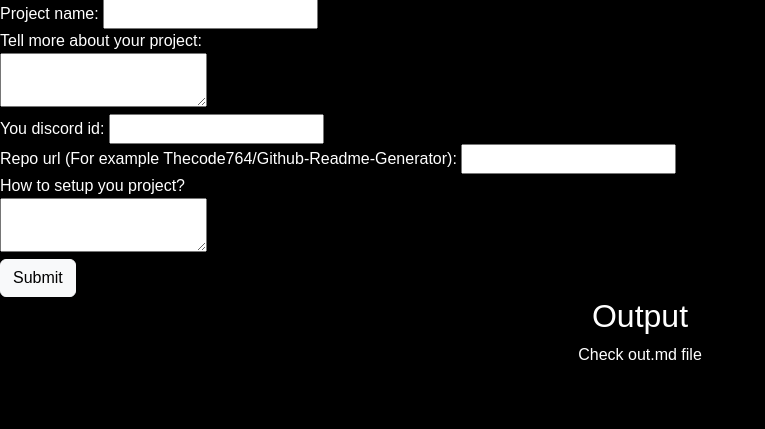
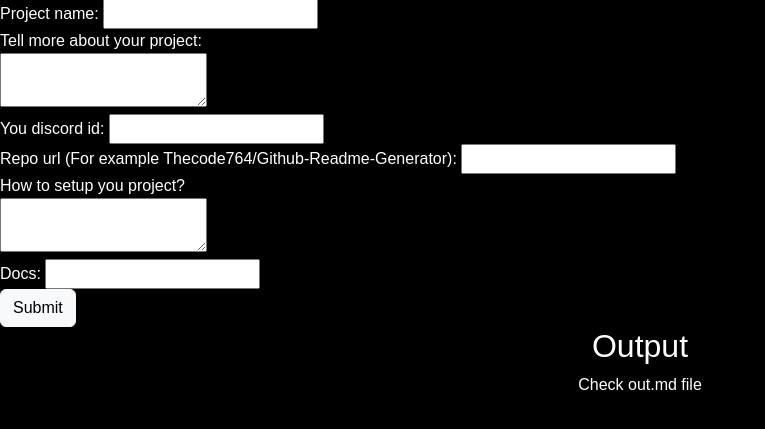
Before and after one commit to Thecode764/Github-Readme-Generator, a Flask app: page / in a window 1280 px wide. Shown: the part 202-631 px from the top of the page, without its empty margins (0-765 px from the left). Run offline with Flask 3, Linux system fonts and the light colour scheme; some libraries are stand-ins or nearby versions.

Commit message:
📦️ ✨ New `version` and new features

```diff
--- a/app.py
+++ b/app.py
@@ -11,6 +11,7 @@ def home():
             dis = request.form.get("discord")
             pu = request.form.get("projectUrl")
             ps = request.form.get("projectSetup")
+            pd = request.form.get("projectDocs")
 
             html_content = f"""
 <h1 align="center">{pn}</h1>
@@ -38,6 +39,8 @@ def home():
 <p align="center">
     <img src="https://api.star-history.com/svg?repos={pu}&type=Date">
 </p>
+
+<p>More: [<a href="{pd}">Docs</a>]</a>
 """
 
             with open("out.md", "w") as filename:
--- a/templates/index.html
+++ b/templates/index.html
@@ -66,6 +66,9 @@
         <br>
         <textarea type="text" id="projectSetup" name="projectSetup"></textarea>
         <br>
+        <label>Docs: </label>
+        <input type="text" id="projectDocs" name="projectDocs">
+        <br>
         <button type="submit" class="btn btn-light">Submit</button>
     </form>
     <h2 class="text-center">Output</h2>
```
Also changed, not shown: out/v.2.md (added).
